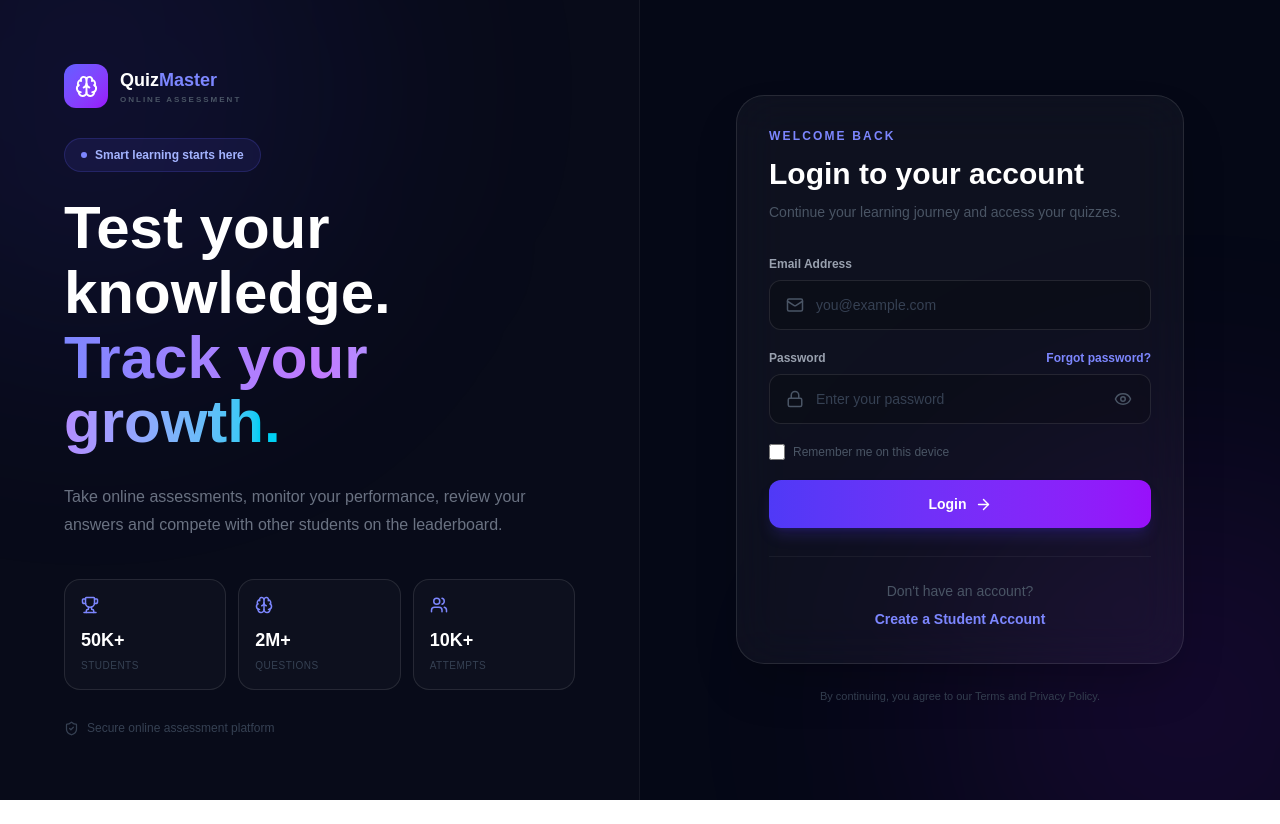
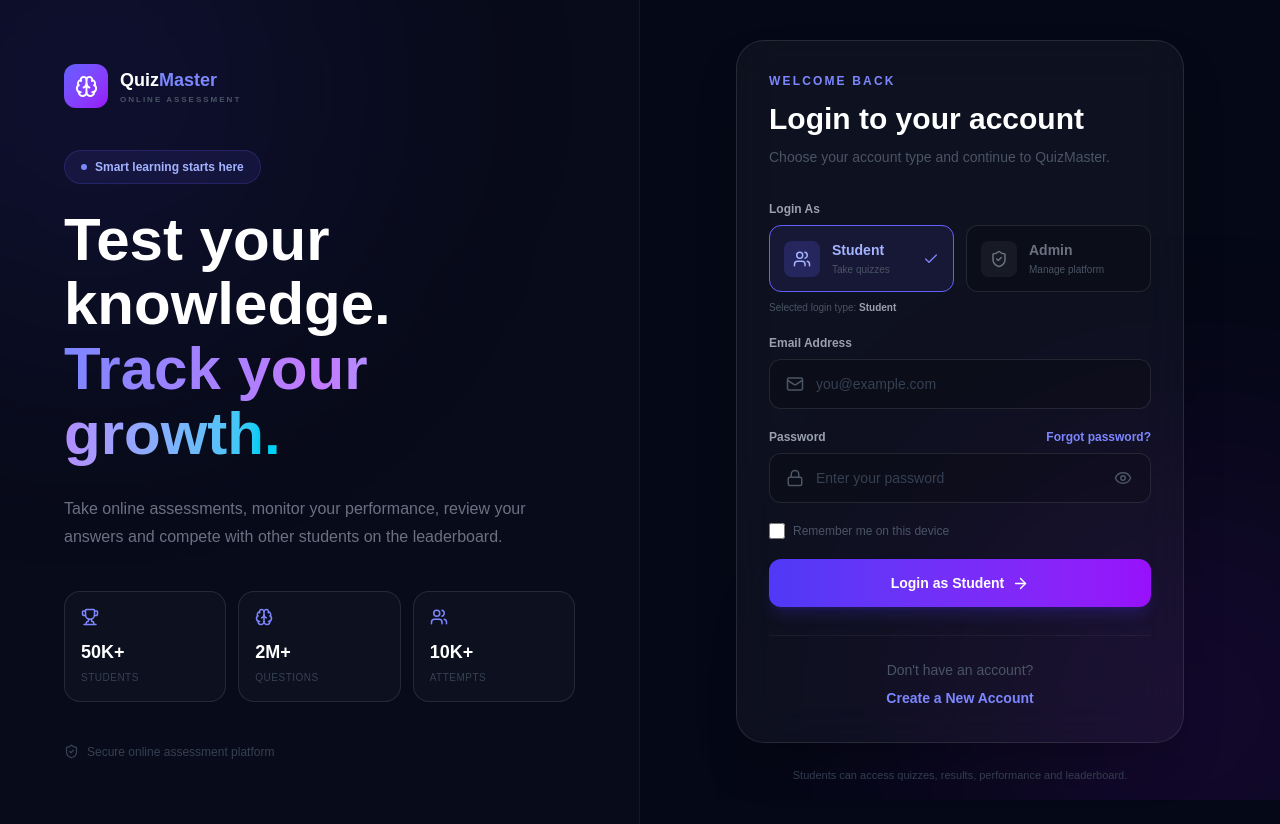
Before and after one commit to Kesarkarale/quize-platform, a Next.js app: page /login in a window 1280 px wide. Before the commit the page ends 800 px from the top, so only its background shows below. Built offline with nearby package versions, Linux system fonts and the light colour scheme.

Commit message:
Update page.tsx

```diff
--- a/app/login/page.tsx
+++ b/app/login/page.tsx
@@ -7,6 +7,7 @@ import { motion } from "framer-motion";
 import {
   ArrowRight,
   Brain,
+  Check,
   Eye,
   EyeOff,
   Lock,
@@ -18,11 +19,16 @@ import {
 import { toast } from "sonner";
 import { createClient } from "@/lib/supabase/client";
 
+type LoginRole = "STUDENT" | "ADMIN";
+
 export default function LoginPage() {
   const router = useRouter();
 
   const [loading, setLoading] = useState(false);
   const [showPassword, setShowPassword] = useState(false);
+
+  const [loginRole, setLoginRole] =
+    useState<LoginRole>("STUDENT");
 
   const [formData, setFormData] = useState({
     email: "",
@@ -34,7 +40,7 @@ const handleSubmit = async (
   ) => {
     e.preventDefault();
 
-  const email = formData.email.trim();
+    const email = formData.email.trim().toLowerCase();
     const password = formData.password;
 
     if (!email || !password) {
@@ -49,11 +55,13 @@ const handleSubmit = async (
 
       const supabase = createClient();
 
+      /*
+       * Sign in with Supabase
+       */
       const {
         data,
         error,
-    } =
-      await supabase.auth.signInWithPassword({
+      } = await supabase.auth.signInWithPassword({
         email,
         password,
       });
@@ -91,22 +99,51 @@ const handleSubmit = async (
       );
 
       /*
-     * Get role from database
+       * Get role and status from profiles table
        */
-    const { data: profile } =
-      await supabase
+      const {
+        data: profile,
+        error: profileError,
+      } = await supabase
         .from("profiles")
-        .select("role,status")
+        .select("role,status,name,email")
         .eq("id", data.user.id)
         .maybeSingle();
 
+      /*
+       * Profile error
+       */
+      if (profileError) {
+        console.error(
+          "PROFILE ERROR:",
+          profileError
+        );
+
+        toast.error(
+          "Unable to load your account profile."
+        );
+
+        await supabase.auth.signOut();
+
+        return;
+      }
+
+      /*
+       * Profile not found
+       */
       if (!profile) {
         toast.error(
           "User profile not found."
         );
+
+        await supabase.auth.signOut();
+
         return;
       }
 
+      /*
+       * Check account status
+       */
       if (
         profile.status &&
         profile.status !== "ACTIVE"
@@ -114,41 +151,82 @@ const handleSubmit = async (
         await supabase.auth.signOut();
 
         toast.error(
-        "Your account is inactive."
+          "Your account is inactive. Please contact the administrator."
         );
 
         return;
       }
 
+      /*
+       * Normalize role
+       */
+      const actualRole =
+        String(profile.role || "")
+          .toUpperCase();
+
+      /*
+       * Check selected login type
+       *
+       * Example:
+       * User selects ADMIN
+       * but database says STUDENT
+       * => block login
+       */
+      if (actualRole !== loginRole) {
+        await supabase.auth.signOut();
+
+        if (loginRole === "ADMIN") {
+          toast.error(
+            "This account is not registered as an Admin."
+          );
+        } else {
+          toast.error(
+            "This account is not registered as a Student."
+          );
+        }
+
+        return;
+      }
+
+      /*
+       * Successful login
+       */
       toast.success(
-      "Login successful! 🎉"
+        loginRole === "ADMIN"
+          ? "Admin login successful! 🎉"
+          : "Student login successful! 🎉"
       );
 
       /*
-     * Give auth state time to persist.
+       * Give Supabase auth state
+       * a moment to persist.
        */
       await new Promise(
         (resolve) =>
           setTimeout(resolve, 300)
       );
 
-    if (
-      profile.role === "ADMIN"
-    ) {
+      /*
+       * Redirect according to role
+       */
+      if (actualRole === "ADMIN") {
         window.location.href =
           "/admin/dashboard";
 
         return;
       }
 
-    if (
-      profile.role === "STUDENT"
-    ) {
+      if (actualRole === "STUDENT") {
         window.location.href =
           "/student/dashboard";
 
         return;
       }
+
+      /*
+       * Unknown role
+       */
+      await supabase.auth.signOut();
 
       toast.error(
         "Invalid user role."
@@ -160,7 +238,7 @@ const handleSubmit = async (
       );
 
       toast.error(
-      "Something went wrong."
+        "Something went wrong. Please try again."
       );
     } finally {
       setLoading(false);
@@ -208,6 +286,7 @@ const handleSubmit = async (
           <div className="max-w-xl">
             <div className="mb-6 inline-flex items-center gap-2 rounded-full border border-indigo-500/20 bg-indigo-500/10 px-4 py-2 text-xs font-semibold text-indigo-300">
               <span className="h-1.5 w-1.5 rounded-full bg-indigo-400" />
+
               Smart learning starts here
             </div>
 
@@ -216,6 +295,7 @@ const handleSubmit = async (
               <br />
               knowledge.
               <br />
+
               <span className="bg-gradient-to-r from-indigo-400 via-purple-400 to-cyan-400 bg-clip-text text-transparent">
                 Track your growth.
               </span>
@@ -251,6 +331,7 @@ const handleSubmit = async (
 
           <div className="flex items-center gap-2 text-xs text-gray-700">
             <ShieldCheck size={15} />
+
             Secure online assessment platform
           </div>
         </section>
@@ -305,8 +386,8 @@ const handleSubmit = async (
                 </h2>
 
                 <p className="mt-2 text-sm leading-6 text-gray-600">
-                  Continue your learning journey and
-                  access your quizzes.
+                  Choose your account type and
+                  continue to QuizMaster.
                 </p>
               </div>
 
@@ -314,6 +395,109 @@ const handleSubmit = async (
                 onSubmit={handleSubmit}
                 className="mt-8 space-y-5"
               >
+                {/* =====================================
+                    LOGIN AS
+                ===================================== */}
+
+                <div>
+                  <label className="mb-2 block text-xs font-bold text-gray-400">
+                    Login As
+                  </label>
+
+                  <div className="grid grid-cols-2 gap-3">
+                    {/* Student */}
+
+                    <button
+                      type="button"
+                      onClick={() =>
+                        setLoginRole("STUDENT")
+                      }
+                      className={`relative flex items-center gap-3 rounded-xl border p-3.5 text-left transition ${
+                        loginRole === "STUDENT"
+                          ? "border-indigo-500 bg-indigo-500/10 text-indigo-300"
+                          : "border-white/10 bg-black/20 text-gray-500 hover:border-white/20"
+                      }`}
+                    >
+                      <div
+                        className={`flex h-9 w-9 shrink-0 items-center justify-center rounded-lg ${
+                          loginRole === "STUDENT"
+                            ? "bg-indigo-500/20"
+                            : "bg-white/5"
+                        }`}
+                      >
+                        <Users size={18} />
+                      </div>
+
+                      <div>
+                        <p className="text-sm font-bold">
+                          Student
+                        </p>
+
+                        <p className="mt-0.5 text-[10px] text-gray-600">
+                          Take quizzes
+                        </p>
+                      </div>
+
+                      {loginRole === "STUDENT" && (
+                        <Check
+                          size={16}
+                          className="ml-auto text-indigo-400"
+                        />
+                      )}
+                    </button>
+
+                    {/* Admin */}
+
+                    <button
+                      type="button"
+                      onClick={() =>
+                        setLoginRole("ADMIN")
+                      }
+                      className={`relative flex items-center gap-3 rounded-xl border p-3.5 text-left transition ${
+                        loginRole === "ADMIN"
+                          ? "border-purple-500 bg-purple-500/10 text-purple-300"
+                          : "border-white/10 bg-black/20 text-gray-500 hover:border-white/20"
+                      }`}
+                    >
+                      <div
+                        className={`flex h-9 w-9 shrink-0 items-center justify-center rounded-lg ${
+                          loginRole === "ADMIN"
+                            ? "bg-purple-500/20"
+                            : "bg-white/5"
+                        }`}
+                      >
+                        <ShieldCheck size={18} />
+                      </div>
+
+                      <div>
+                        <p className="text-sm font-bold">
+                          Admin
+                        </p>
+
+                        <p className="mt-0.5 text-[10px] text-gray-600">
+                          Manage platform
+                        </p>
+                      </div>
+
+                      {loginRole === "ADMIN" && (
+                        <Check
+                          size={16}
+                          className="ml-auto text-purple-400"
+                        />
+                      )}
+                    </button>
+                  </div>
+
+                  <p className="mt-2 text-[10px] text-gray-600">
+                    Selected login type:{" "}
+                    <span className="font-bold text-gray-400">
+                      {loginRole === "ADMIN"
+                        ? "Administrator"
+                        : "Student"}
+                    </span>
+                  </p>
+                </div>
+
                 {/* Email */}
 
                 <div>
@@ -387,7 +571,8 @@ const handleSubmit = async (
                       onChange={(e) =>
                         setFormData((prev) => ({
                           ...prev,
-                          password: e.target.value,
+                          password:
+                            e.target.value,
                         }))
                       }
                       className="w-full bg-transparent px-3 py-3.5 text-sm text-white outline-none placeholder:text-gray-700"
@@ -437,11 +622,16 @@ const handleSubmit = async (
                   {loading ? (
                     <>
                       <span className="h-4 w-4 animate-spin rounded-full border-2 border-white/30 border-t-white" />
+
                       Signing in...
                     </>
                   ) : (
                     <>
-                      Login
+                      Login as{" "}
+                      {loginRole === "ADMIN"
+                        ? "Admin"
+                        : "Student"}
+
                       <ArrowRight size={17} />
                     </>
                   )}
@@ -459,14 +649,15 @@ const handleSubmit = async (
                   href="/register"
                   className="mt-2 inline-block text-sm font-bold text-indigo-400 transition hover:text-indigo-300"
                 >
-                  Create a Student Account
+                  Create a New Account
                 </Link>
               </div>
             </div>
 
             <p className="mt-6 text-center text-[11px] text-gray-700">
-              By continuing, you agree to our Terms
-              and Privacy Policy.
+              {loginRole === "ADMIN"
+                ? "Admin access is limited to authorized administrators."
+                : "Students can access quizzes, results, performance and leaderboard."}
             </p>
           </motion.div>
         </section>
```
Lines whose indentation alone changed are shown as unchanged.
